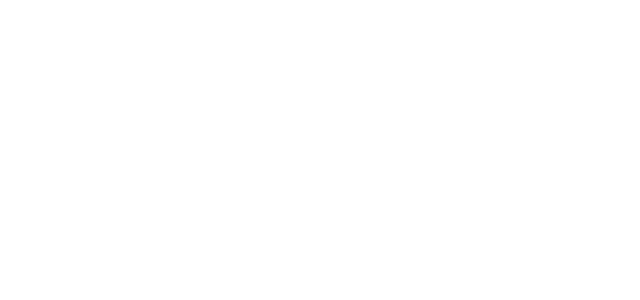
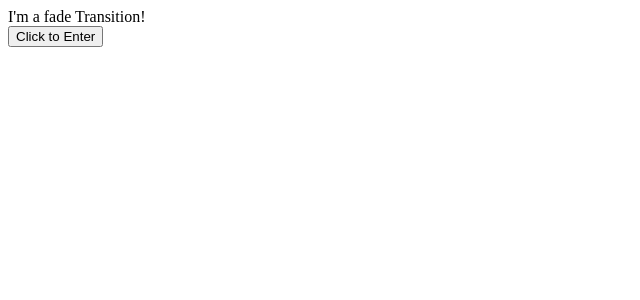
Before and after one commit to wu-jp/react-learn, a React (Create React App) app: page / in a window 1280 px wide. Shown: the top 300 px of the page, without its empty margins (0-640 px from the left). Built offline with nearby package versions, Linux system fonts and the light colour scheme.

Commit message:
docs: 学习react动画库react-transition-group

```diff
--- a/package.json
+++ b/package.json
@@ -9,6 +9,7 @@
     "react": "^17.0.2",
     "react-dom": "^17.0.2",
     "react-scripts": "4.0.3",
+    "react-transition-group": "^4.4.2",
     "web-vitals": "^1.0.1"
   },
   "scripts": {
--- a/src/App.js
+++ b/src/App.js
@@ -1,21 +1,40 @@
-import React, { useLayoutEffect, useState, useRef, useEffect, useDebugValue } from "react"
+import React, { useState } from "react"
+import { Transition } from "react-transition-group"
 
-function useTest() {
-  // useDebugValue用于调试
-  useDebugValue("学生列表")
-  const [students] = useState([])
-  return students
+const duration = 1000
+
+const defaultStyle = {
+  transition: `opacity ${duration}ms ease-in-out`,
+  opacity: 0,
+}
+
+const transitionStyles = {
+  entering: { opacity: 1 },
+  entered: { opacity: 1 },
+  exiting: { opacity: 0 },
+  exited: { opacity: 0 },
 }
 
 export default function App() {
-  useState(0)
-  useRef()
-  useLayoutEffect(() => {
-    return () => {}
-  })
-  useEffect(() => {
-    return () => {}
-  })
-  useTest()
-  return <div></div>
+  const [inProp, setInProp] = useState(true)
+  return (
+    <div>
+      <Transition in={inProp} timeout={duration}>
+        {state => {
+          console.log(state)
+          return (
+            <div
+              style={{
+                ...defaultStyle,
+                ...transitionStyles[state],
+              }}
+            >
+              I'm a fade Transition!
+            </div>
+          )
+        }}
+      </Transition>
+      <button onClick={() => setInProp(!inProp)}>Click to Enter</button>
+    </div>
+  )
 }
```
Also changed, not shown: 2 other files (tests, documents, lock files or other folders).
